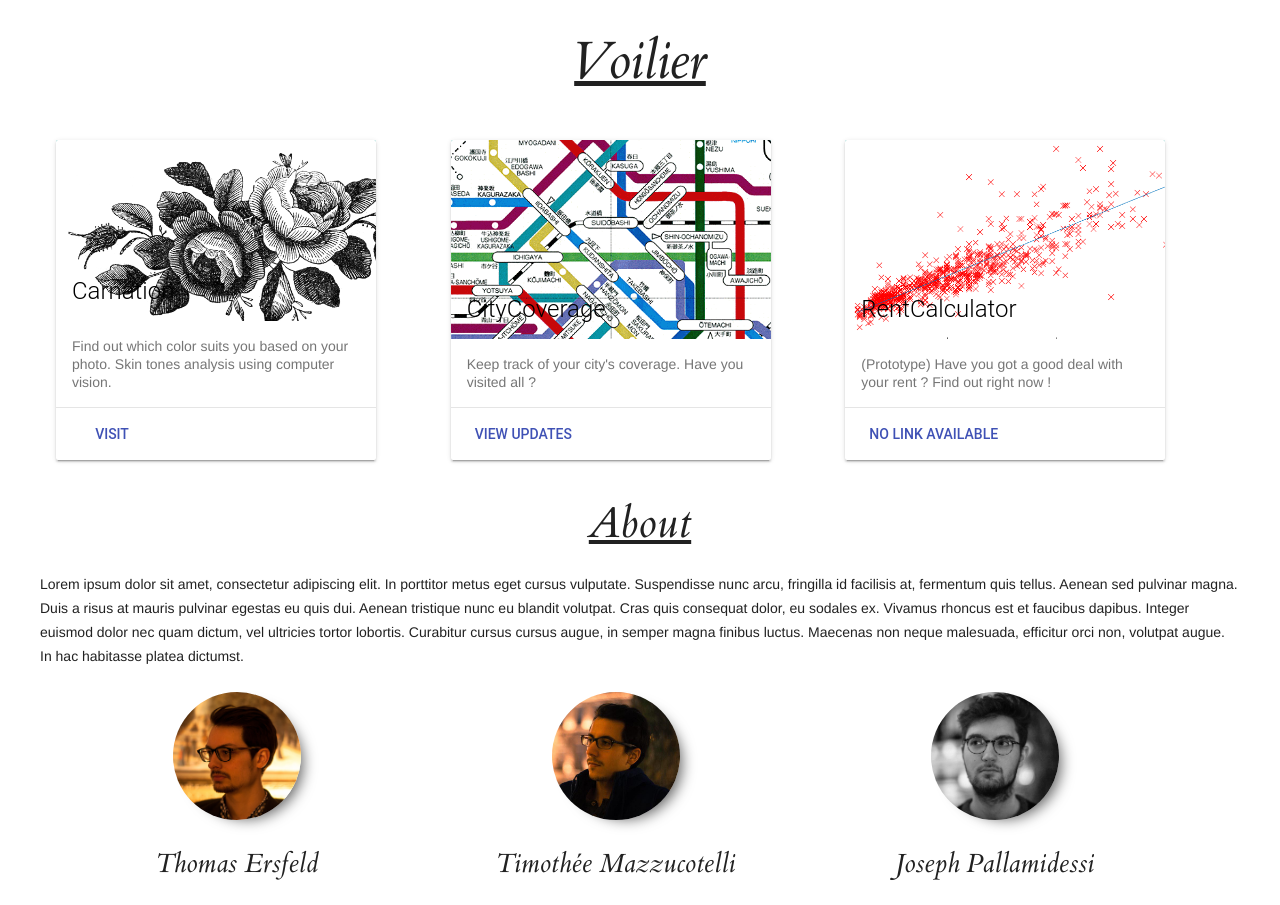
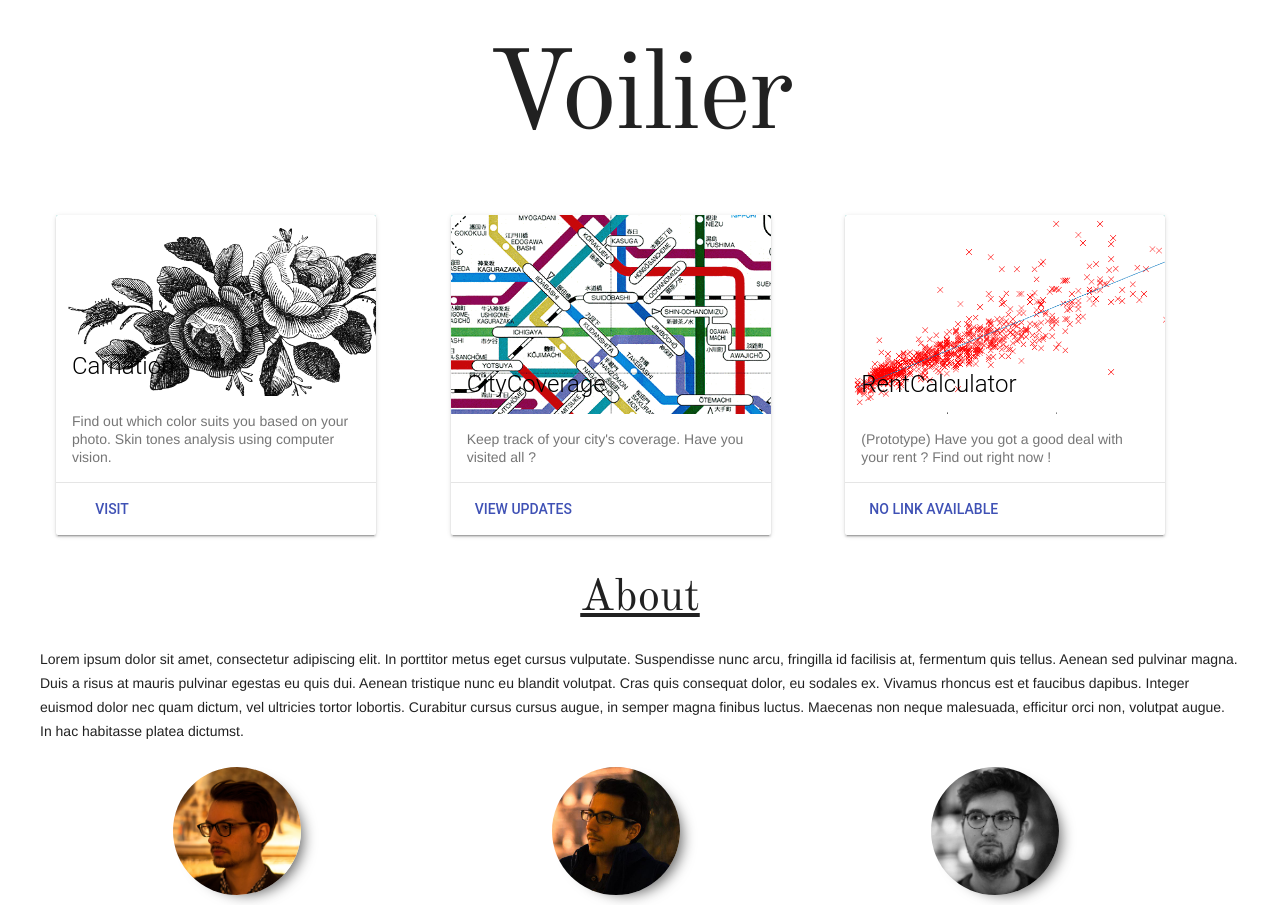
Before and after one commit to Voilier/voilier-front, a website: page index.html in a window 1280 px wide. Shown: the top 905 px of the page. Drawn offline with nearby package versions, Linux system fonts and the light colour scheme; files whose address does not match are found by name; a web font is replaced by a local one.

Commit message:
Add different font for title

```diff
--- a/index.css
+++ b/index.css
@@ -3,15 +3,14 @@
 }
 
 .title {
-  font-family:"et-book";
-  font-size: 4em;
-  font-style: italic;
-  text-decoration: underline;
+font-family: 'Old Standard TT', serif;
+  font-size: 8em;
+  /* font-style: italic; */
+  /* text-decoration: underline; */
 }
 
 .sub-title {
-  font-family:"et-book";
-  font-style: italic;
+  font-family: 'Old Standard TT', serif;
   text-decoration: underline;
 }
 
```
Also changed, not shown: index.html (+1 -0 lines).
